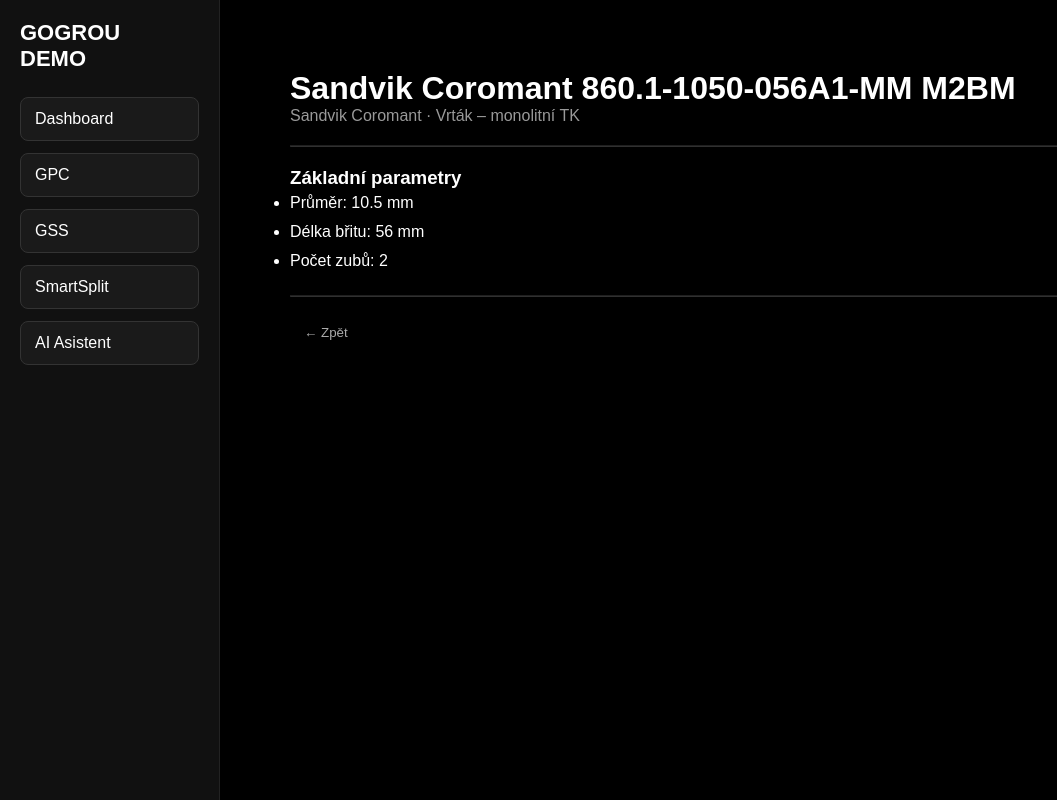
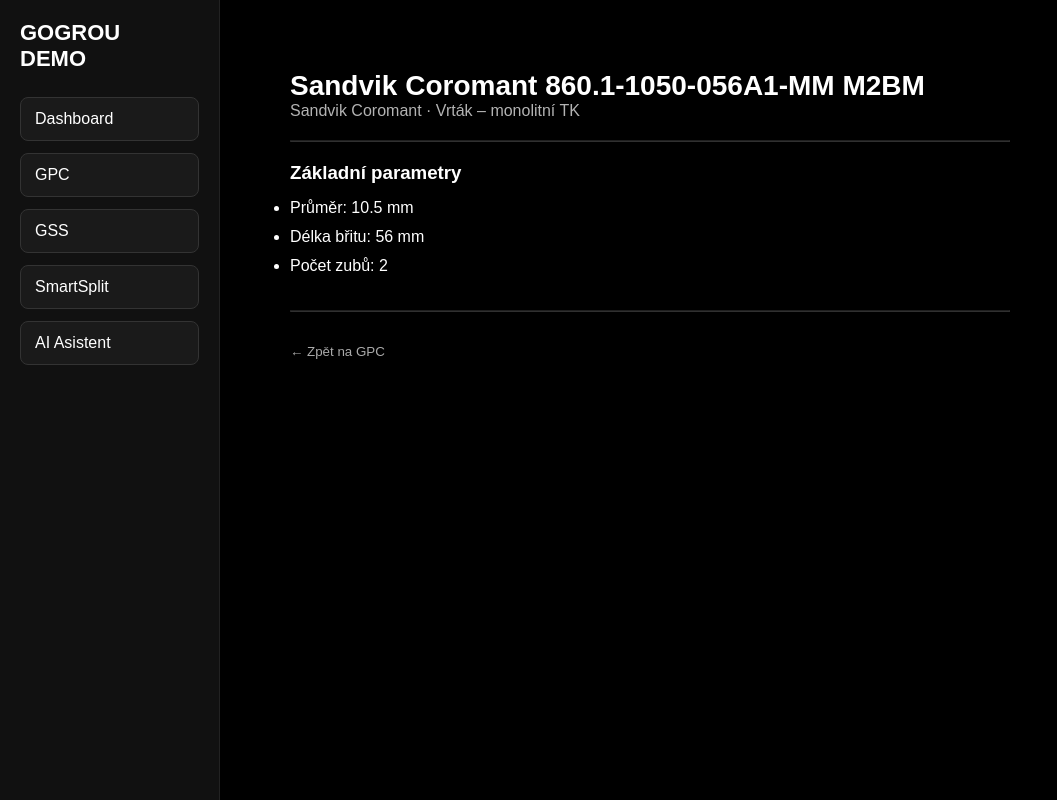
Before and after one commit to gogrou-app/gogrou-demo, a Next.js app: page /gpc/73-555-321-50391 in a window 1280 px wide. Shown: the whole page, without its empty margins (0-1057 px from the left). Built offline with nearby package versions, Linux system fonts and the light colour scheme.

Commit message:
Update page.js

```diff
--- a/app/gpc/[id]/page.js
+++ b/app/gpc/[id]/page.js
@@ -4,9 +4,8 @@ import { useParams, useRouter } from "next/navigation";
 import tools from "../data";
 
 export default function GpcDetailPage() {
-  const params = useParams();
+  const { id } = useParams();
   const router = useRouter();
-  const { id } = params;
 
   const tool = tools.find(
     (t) => String(t.gpc_id) === String(id)
@@ -14,17 +13,16 @@ export default function GpcDetailPage() {
 
   if (!tool) {
     return (
-      <div style={{ padding: 40, color: "#fff" }}>
-        <h2>Nástroj nenalezen</h2>
+      <div style={{ padding: 40, color: "white" }}>
+        <h2>Položka nenalezena</h2>
+
         <button
           onClick={() => router.push("/gpc")}
           style={{
             marginTop: 20,
-            padding: "8px 14px",
-            background: "#333",
-            color: "#fff",
+            background: "transparent",
+            color: "#1e90ff",
             border: "none",
-            borderRadius: 6,
             cursor: "pointer",
           }}
         >
@@ -35,35 +33,35 @@ export default function GpcDetailPage() {
   }
 
   return (
-    <div style={{ padding: 40, color: "#fff", maxWidth: 900 }}>
-      <h1>{tool.name}</h1>
+    <div style={{ padding: 40, color: "white", maxWidth: 800 }}>
+      <h1 style={{ fontSize: 28 }}>{tool.name}</h1>
 
-      <p style={{ opacity: 0.6 }}>
+      <p style={{ opacity: 0.7, marginBottom: 20 }}>
         {tool.manufacturer} · {tool.type}
       </p>
 
-      <hr style={{ margin: "20px 0", opacity: 0.2 }} />
+      <hr style={{ opacity: 0.2, marginBottom: 20 }} />
 
       <h3>Základní parametry</h3>
-      <ul style={{ lineHeight: "1.8" }}>
+
+      <ul style={{ lineHeight: "1.8", marginTop: 10 }}>
         <li>Průměr: {tool.geometry?.diameter_mm ?? "—"} mm</li>
         <li>Délka břitu: {tool.geometry?.flute_length_mm ?? "—"} mm</li>
         <li>Počet zubů: {tool.geometry?.flutes ?? "—"}</li>
       </ul>
 
-      <hr style={{ margin: "20px 0", opacity: 0.2 }} />
+      <hr style={{ opacity: 0.2, margin: "30px 0" }} />
 
       <button
         onClick={() => router.push("/gpc")}
         style={{
-          padding: "8px 14px",
           background: "transparent",
           color: "#aaa",
           border: "none",
           cursor: "pointer",
         }}
       >
-        ← Zpět
+        ← Zpět na GPC
       </button>
     </div>
   );
```
